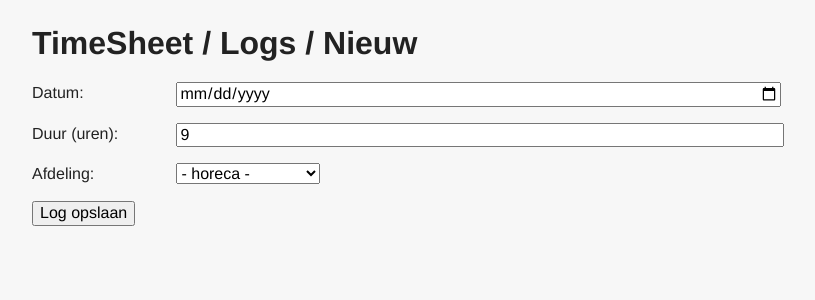
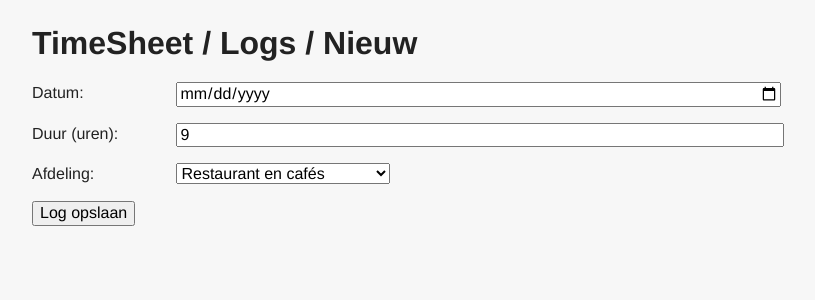
Before and after one commit to karim076/H13_Timesheet, a PHP site: page /Tweede/logs/edit.php?id=1 in a window 1280 px wide. Shown: the part 100-400 px from the top of the page, without its empty margins (128-943 px from the left). Run offline with PHP 8.4, Linux system fonts and the light colour scheme; a user stored in the database is signed in; data comes from the database, SQL or seed files in the repository; data that the repository does not hold is empty.

Commit message:
changed name of options and also changed date to dates

```diff
--- a/logs/edit.php
+++ b/logs/edit.php
@@ -25,13 +25,6 @@
     $statement->execute([":id" => $id]);
 
     $log = $statement->fetch(PDO::FETCH_ASSOC);
-
-    if($_SESSION['user_id'] != $log["user"])
-    {
-        $msg = "Gebruik een andere acount die toegang hier voor krijgt.";
-        header("Location: $base_url/login.php?msg=$msg");
-        exit;
-    }
      ?>
     <div class="container">
 
@@ -43,7 +36,7 @@
 
             <div class="form-group">
                 <label for="dates">Datum:</label>
-                <?php echo "<input type='date' name='dates' id='date' class='form-input' value='{$log['dates']}'>"?>
+                <?php echo "<input type='date' name='dates' id='dates' class='form-input' value='{$log['dates']}'>"?>
             </div>
             <div class="form-group">
                 <label for="duration">Duur (uren):</label>
@@ -53,13 +46,13 @@
                 <label for="department">Afdeling:</label>
                 <select name="department" id= "department">
                     <option value="" > - Kies afdeling - </option>
-                    <option value="personeel" <?= ($log['department']== "personeel")? "selected":"personeel";?>> - personeel - </option>
-                    <option value="horeca" <?= ($log['department']== "horeca")? "selected":"horeca";?>> - horeca - </option>
-                    <option value="techniek" <?= ($log['department']== "techniek")? "selected":"techniek";?>> - techniek - </option>
-                    <option value="inkoop" <?= ($log['department']== "inkoop")? "selected":"inkoop";?>> - inkoop - </option>
-                    <option value="klantenservice" <?= ($log['department']== "klantenservice")? "selected":"klantenservice";?>> - klantenservice - </option>
-                    <option value="groen" <?= ($log['department']== "groen")? "selected":"groen";?>> - groen - </option>
-                    <option value="attacties" <?= ($log['department']== "attacties")? "selected":"attacties";?>> - attracties - </option>
+                    <option value="attacties" <?= ($log['department']== "attacties")? "selected":"attacties";?>>Attracties (gastheer/vrouw)</option>
+                    <option value="horeca" <?= ($log['department']== "horeca")? "selected":"horeca";?>>Restaurant en cafés</option>
+                    <option value="techniek" <?= ($log['department']== "techniek")? "selected":"techniek";?>>Technische dienst</option>
+                    <option value="groen" <?= ($log['department']== "groen")? "selected":"groen";?>>Groenbeheer</option>
+                    <option value="klantenservice" <?= ($log['department']== "klantenservice")? "selected":"klantenservice";?>>Klantenservice</option>
+                    <option value="personeel" <?= ($log['department']== "personeel")? "selected":"personeel";?>>Personeel en HR</option>
+                    <option value="inkoop" <?= ($log['department']== "inkoop")? "selected":"inkoop";?>>inkoop</option>
                 </select>
             </div>
 
```
